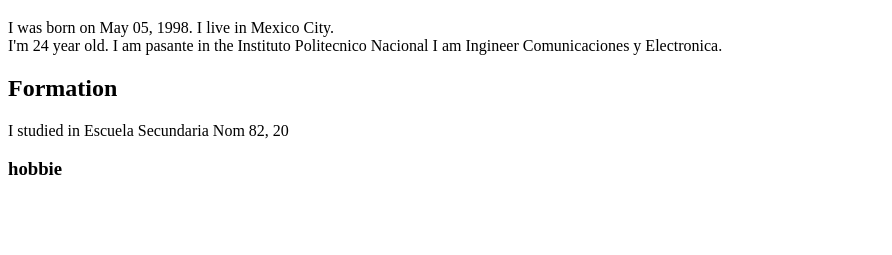
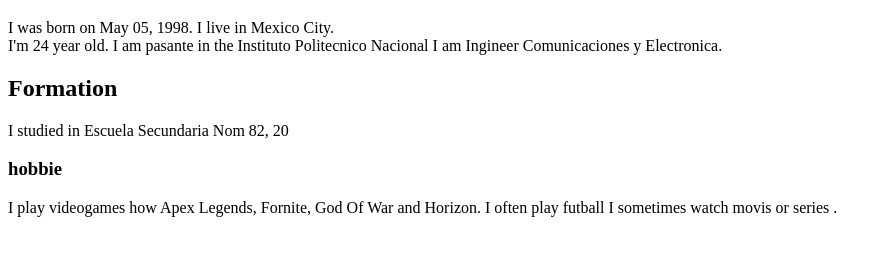
Before and after one commit to Eduardo-Ferral/mi-primer-web, a plain HTML site: page aboutMe.html in a window 1280 px wide. Shown: the part 61-316 px from the top of the page, without its empty margins (0-892 px from the left). Drawn offline with Linux system fonts and the light colour scheme.

Commit message:
agregando hobbies

```diff
--- a/aboutMe.html
+++ b/aboutMe.html
@@ -19,6 +19,10 @@
 
 
         <h3>hobbie</h3>
+        I play videogames how Apex Legends, Fornite, God Of War and Horizon.
+        I often  play futball
+        I sometimes watch movis or series
+        .
 
 
          <span> </span></p>
```
